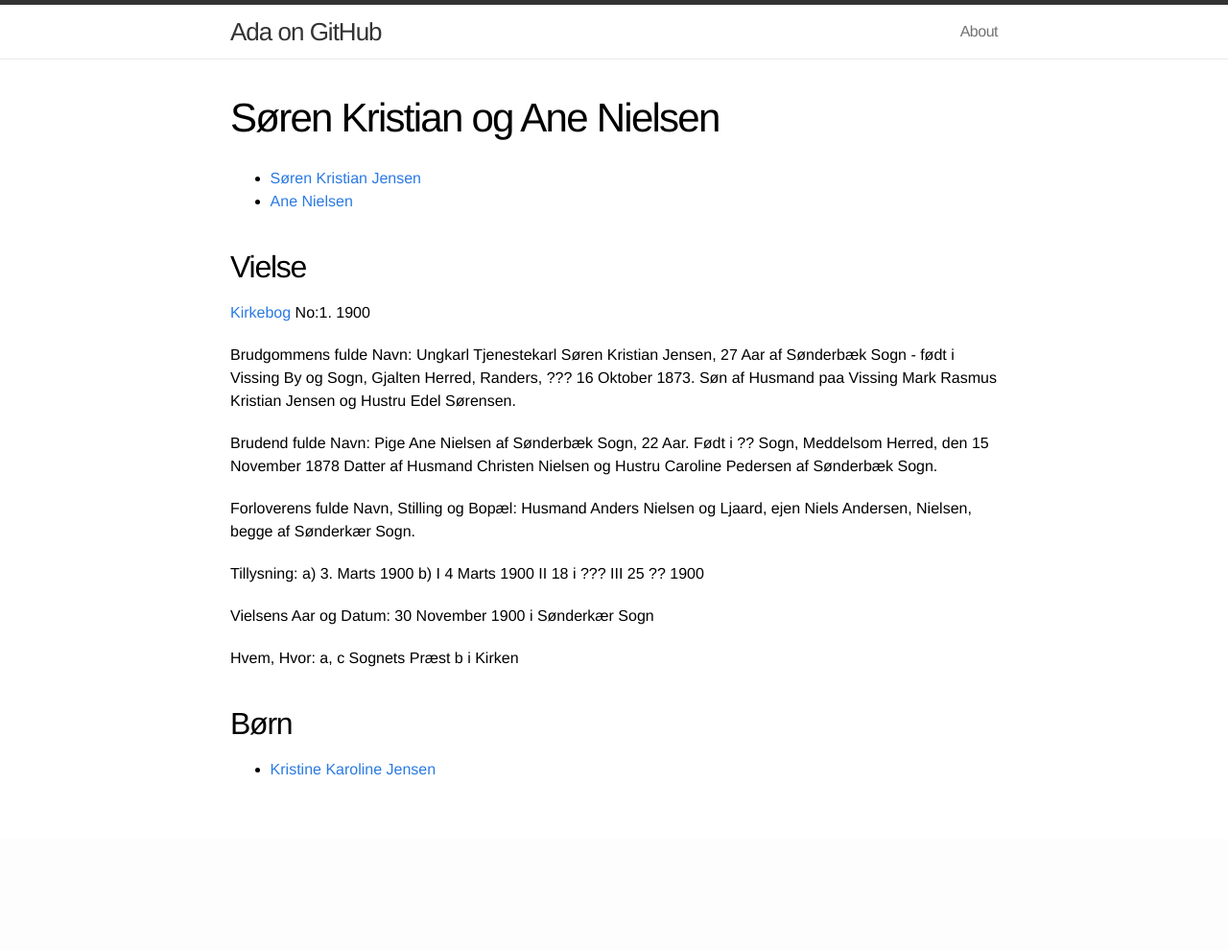
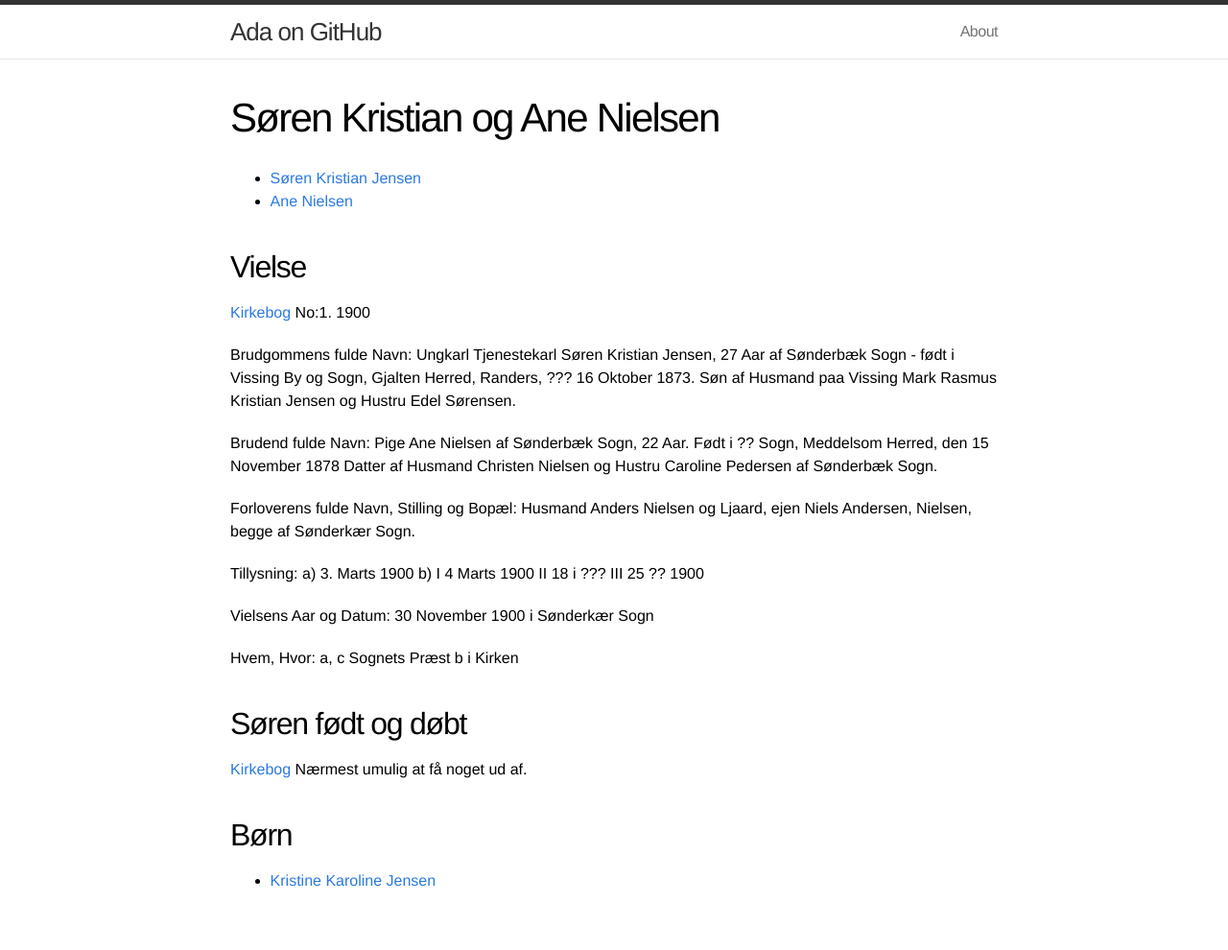
Before and after one commit to quornings/quornings.github.io, a Jekyll site: the page built from stamt/soeren-kristian-ane-nielsen.md, in a window 1280 px wide. Shown: the whole page at 96% size. Built offline with Jekyll 4.4.1, drawn with Linux system fonts in a browser that asks for light colours; before the commit the page ends 900 px from its top, so only the background shows below that.

Commit message:
Tilføjet Kirkebog link for Sørens født,døbt

```diff
--- a/stamt/soeren-kristian-ane-nielsen.md
+++ b/stamt/soeren-kristian-ane-nielsen.md
@@ -40,6 +40,9 @@ Hvem, Hvor:
 a, c Sognets Præst
 b  i Kirken
 
+## Søren født og døbt
+[Kirkebog](https://www.danishfamilysearch.dk/sogn1040/churchbook/source137894/opslag15033071)
+Nærmest umulig at få noget ud af.
 
 ## Børn
 
```
